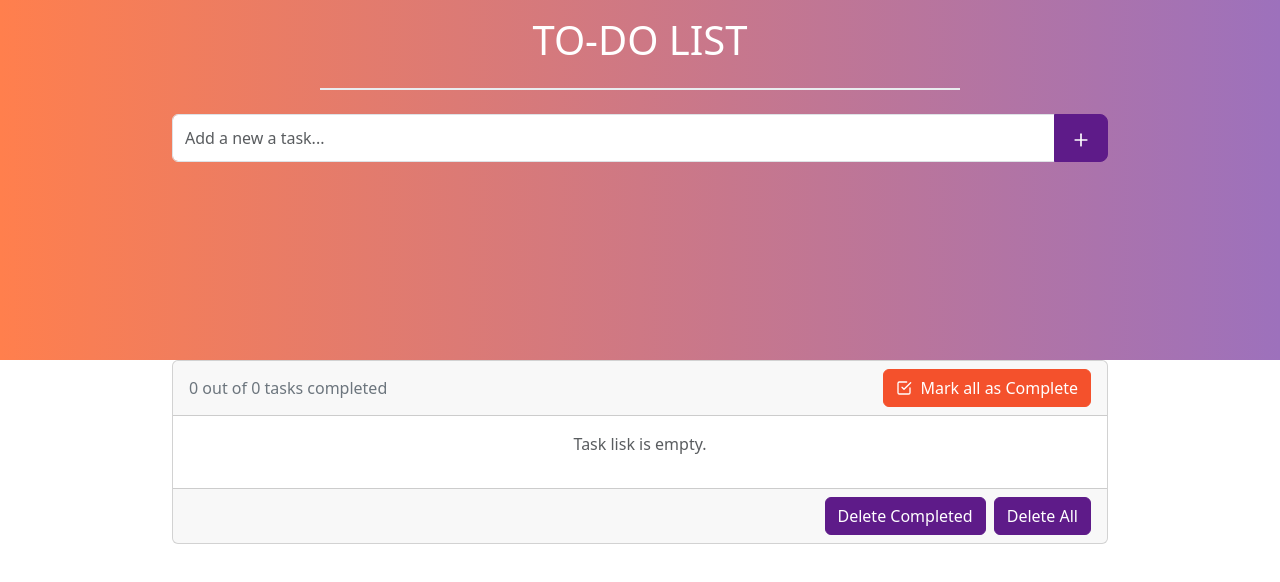
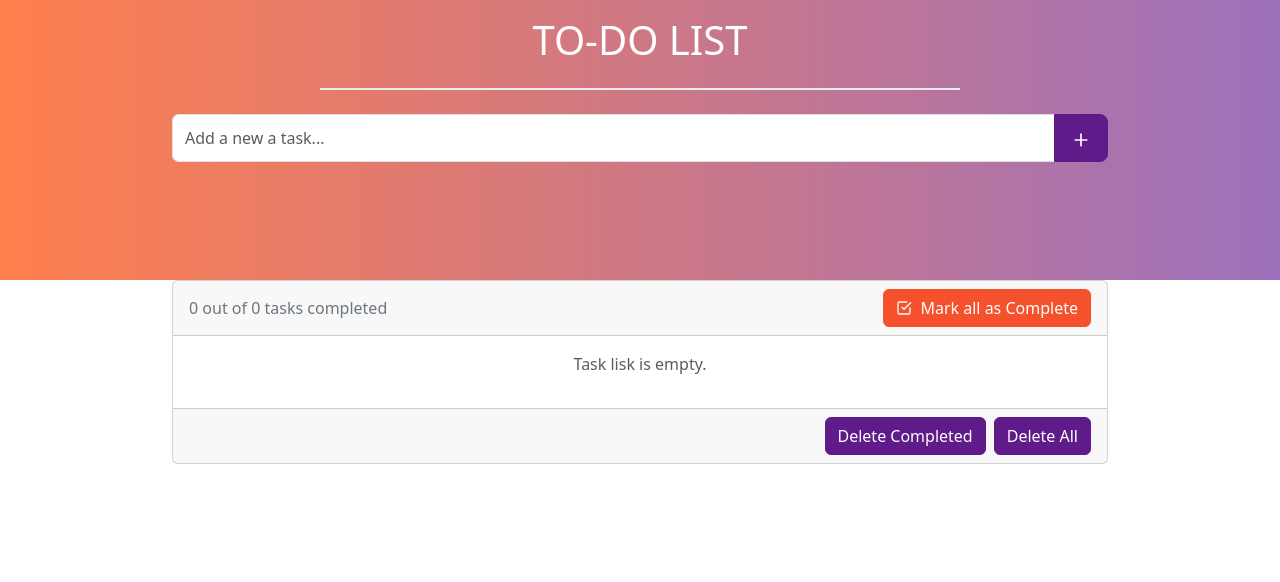
Before and after one commit to francheskakristine/todo-app, a React (Vite) app: page / in a window 1280 px wide. Shown: the top 582 px of the page. Built offline with nearby package versions, Linux system fonts and the light colour scheme.

Commit message:
change background

```diff
--- a/src/App.css
+++ b/src/App.css
@@ -9,7 +9,7 @@
 
 .header {
   background: linear-gradient(to right, var(--primary-lighter), var(--secondary-lighter));
-  height: 45vh;
+  height: 35vh;
 }
 
 body {
```
